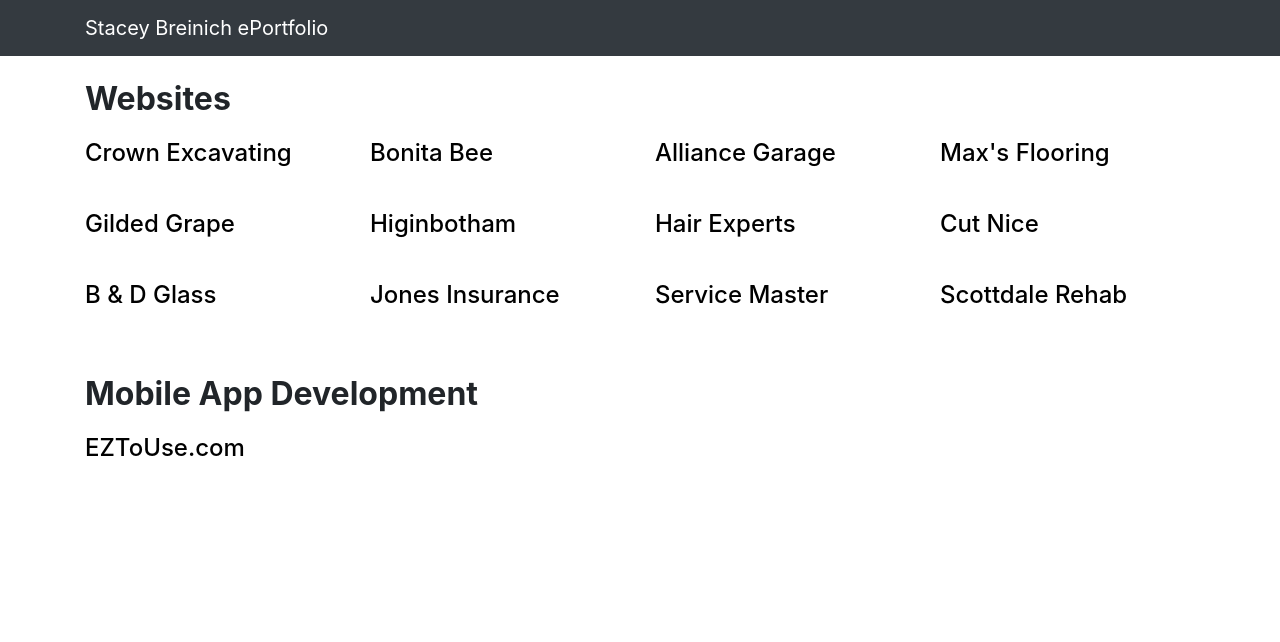
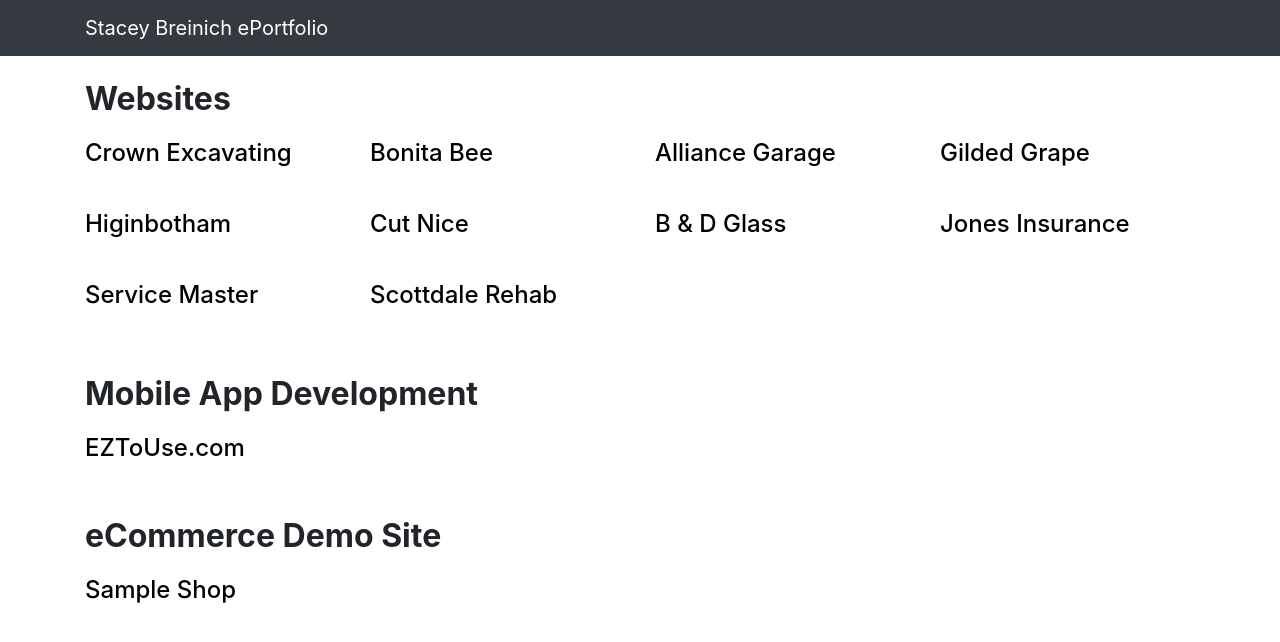
Before and after one commit to sbreinich/portfolio, a website: page index.html in a window 1280 px wide. Drawn offline with Linux system fonts and the light colour scheme.

Commit message:
Add files via upload

```diff
--- a/index.html
+++ b/index.html
@@ -51,12 +51,6 @@
 
         <div class="col-lg-3 col-md-4 col-sm-6 portfolio-item">
           <h4 class="card-title">
-          <a href="https://maxsflooringandtile.com/">Max's Flooring</a>
-          </h4>
-        </div>
-
-        <div class="col-lg-3 col-md-4 col-sm-6 portfolio-item">
-          <h4 class="card-title">
           <a href="https://gildedgrape.com/">Gilded Grape</a>
           </h4>
         </div>
@@ -64,12 +58,6 @@
         <div class="col-lg-3 col-md-4 col-sm-6 portfolio-item">
           <h4 class="card-title">
           <a href="https://higinbothamlaw.com/">Higinbotham</a>
-          </h4>
-        </div>
-
-        <div class="col-lg-3 col-md-4 col-sm-6 portfolio-item">
-          <h4 class="card-title">
-          <a href="https://hairexpertsva.com/">Hair Experts</a>
           </h4>
         </div>
 
@@ -105,12 +93,22 @@
 
         <div style="width:100%;">
         <h2 class="my-4"><small><strong>Mobile App Development</strong></small></h2>
-        </div>
         <div class="col-lg-3 col-md-4 col-sm-6 portfolio-item">
           <h4 class="card-title">
           <a href="https://play.google.com/store/apps/details?id=com.eztouse.apps.android.EZToUse&hl=en">EZToUse.com</a>
           </h4>
         </div>
+        </div>
+
+        <div style="width:100%;">
+        <h2 class="my-4"><small><strong>eCommerce Demo Site</strong></small></h2>
+        <div class="col-lg-3 col-md-4 col-sm-6 portfolio-item">
+          <h4 class="card-title">
+          <a href="https://sampleshoponline.com/">Sample Shop</a>
+          </h4>
+        </div>
+        </div>
+
       </div>
       <!-- /.row -->
 
```
